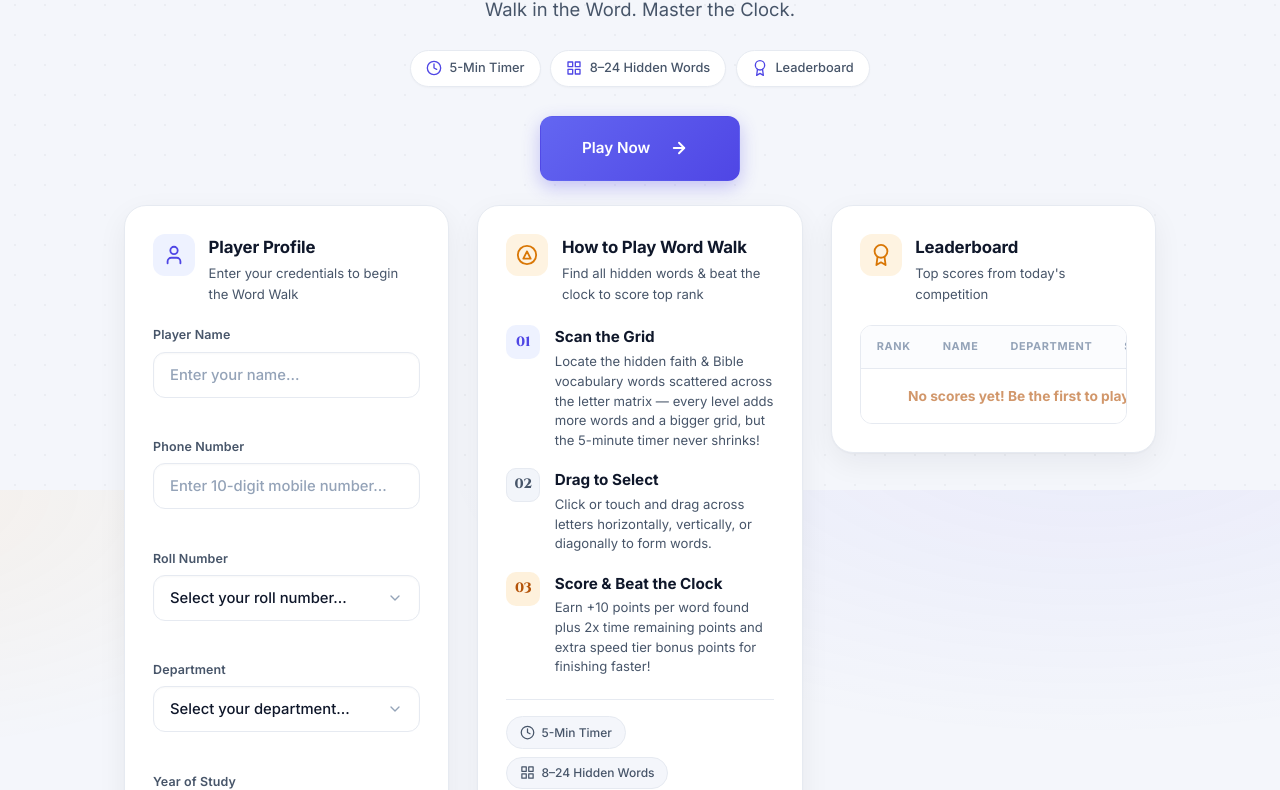
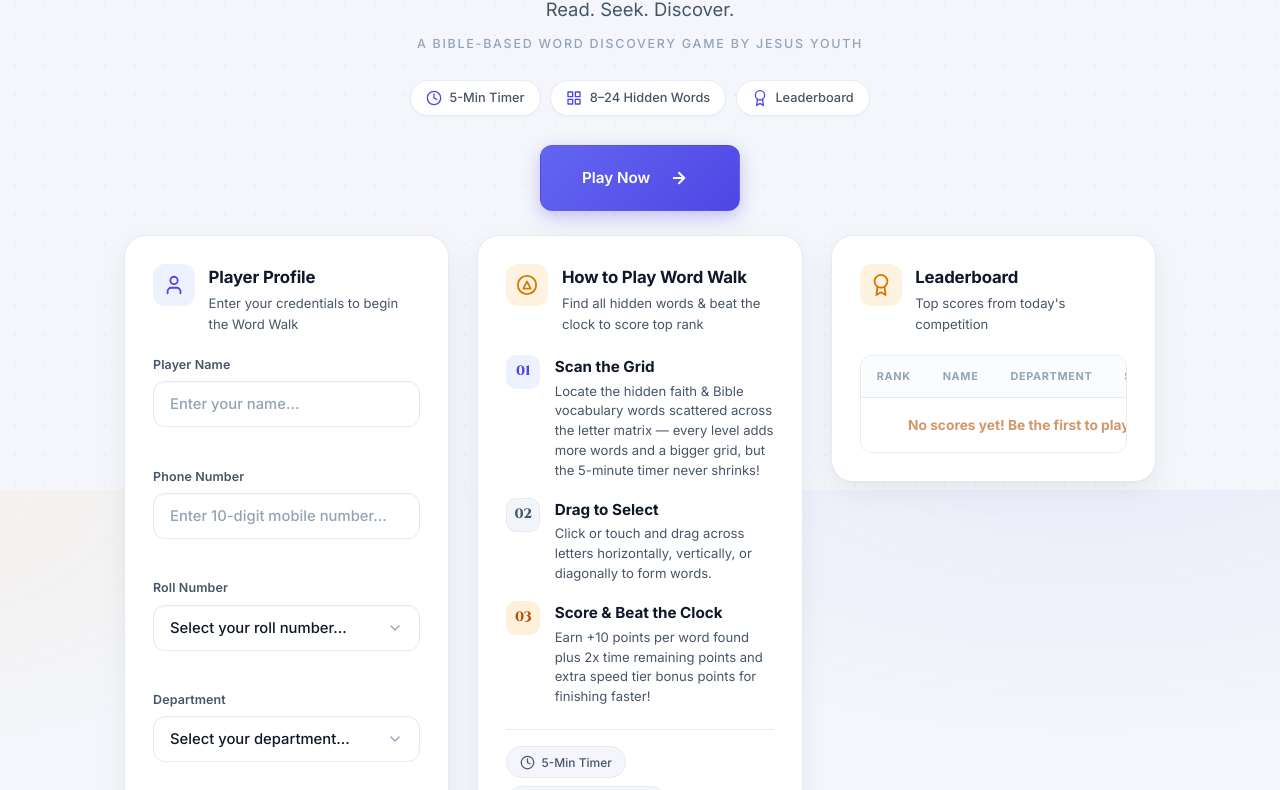
Before and after one commit to arshinmrelju/WordWalk, a plain HTML site: page index.html in a window 1280 px wide. Shown: the part 310-1100 px from the top of the page. Drawn offline with Linux system fonts and the light colour scheme; no server answers.

Commit message:
Add Read. Seek. Discover. branding to hero and meta

```diff
--- a/index.html
+++ b/index.html
@@ -7,7 +7,7 @@
     <meta name="viewport" content="width=device-width, initial-scale=1.0">
     <title>Word Walk — Jesus Youth Pazhassiraja College</title>
     <meta name="description"
-        content="Walk in faith and beat the clock in Word Walk, the ultimate word game for Jesus Youth Pazhassiraja College.">
+        content="Word Walk - Read. Seek. Discover. A Bible-based word discovery game by Jesus Youth Pazhassiraja College.">
     <!-- Google Fonts: Cinzel & Inter -->
     <link rel="preconnect" href="https://fonts.googleapis.com">
     <link rel="preconnect" href="https://fonts.gstatic.com" crossorigin>
@@ -53,7 +53,8 @@
         <section class="landing-hero animate-fade-in">
             <div class="hero-badge">Jesus Youth Pazhassiraja College</div>
             <h1 class="game-title">Word <span class="gold-text">Walk</span></h1>
-            <p class="hero-subtitle">Walk in the Word. Master the Clock.</p>
+            <p class="hero-subtitle">Read. Seek. Discover.</p>
+            <p class="hero-support-line">A Bible-based word discovery game by Jesus Youth</p>
             <div class="hero-stats">
                 <div class="hero-stat">
                     <span class="hero-stat-icon">
--- a/style.css
+++ b/style.css
@@ -307,6 +307,16 @@ body {
     font-size: clamp(0.95rem, 2.4vw, 1.15rem);
     font-weight: 400;
     color: var(--text-secondary);
+    margin-bottom: 0.6rem;
+}
+
+.hero-support-line {
+    display: block;
+    font-size: 0.78rem;
+    font-weight: 500;
+    letter-spacing: 0.14em;
+    text-transform: uppercase;
+    color: var(--text-muted);
     margin-bottom: 1.6rem;
 }
 
```
